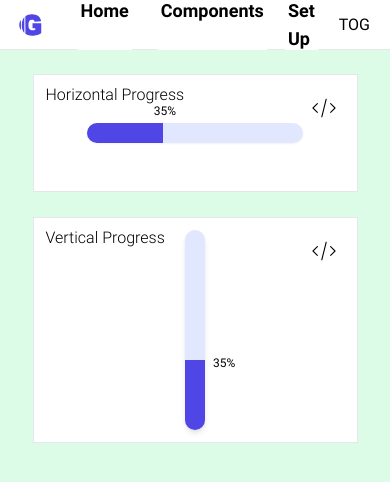
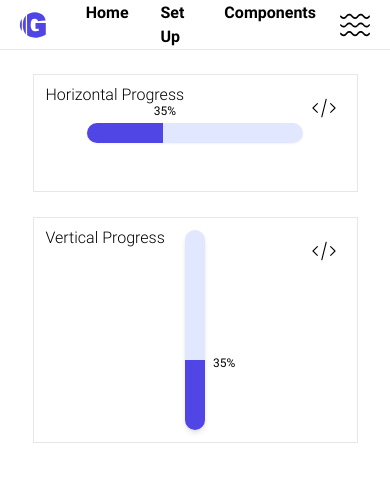
Before and after one commit to arthurfincham/gust, a React (Create React App) app: page /components in a window 390 px wide. Shown: the top 482 px of the page. Built offline with nearby package versions, Linux system fonts and the light colour scheme.

Commit message:
mobile nav

```diff
--- a/src/index.css
+++ b/src/index.css
@@ -77,3 +77,7 @@ li {
   z-index: 10;
   height: 100%;
 }
+
+nav {
+  z-index: 20;
+}
--- /dev/null
+++ b/src/pubComponents/AllComponents.js
@@ -0,0 +1,18 @@
+import HorizontalProgress from './HorizontalProgress';
+import VerticalProgress from './VerticalProgress';
+import { HoriProg, VertProg } from './CodeFile';
+import Wrapper from '../siteComponents/Wrapper';
+
+export default function AllComponents() {
+  const progressProps = {
+    min: 0,
+    max: 100,
+    value: 35,
+  };
+  return (
+    <div className="flex flex-col items-center w-full">
+      <Wrapper compChild={<HorizontalProgress {...progressProps} />} title="Horizontal Progress" myCode={HoriProg} />
+      <Wrapper compChild={<VerticalProgress {...progressProps} />} title="Vertical Progress" myCode={VertProg} />
+    </div>
+  );
+}
--- a/src/siteComponents/Components.js
+++ b/src/siteComponents/Components.js
@@ -1,5 +1,6 @@
 import Progress from '../pubComponents/Progress';
 import Cards from '../pubComponents/Cards';
+import AllComponents from '../pubComponents/AllComponents';
 import { useState, useEffect } from 'react';
 
 import { useSpring, animated } from 'react-spring';
@@ -7,9 +8,10 @@ import { useSpring, animated } from 'react-spring';
 export default function Components({ isClosed, windowWidth }) {
   const progress = <Progress />;
 
-  const [liveComp, setLiveComp] = useState(progress);
+  const cards = <Cards />;
 
-  const cards = <Cards />;
+  const allComps = <AllComponents />;
+  const [liveComp, setLiveComp] = useState(allComps);
 
   const renderComp = () => {
     return liveComp;
@@ -17,17 +19,20 @@ export default function Components({ isClosed, windowWidth }) {
 
   const collapse = useSpring({
     duration: 100,
-    transform: isClosed && windowWidth <= 640 ? 'translateX(-150px)' : 'translateX(0px)',
+    transform: isClosed && windowWidth <= 768 ? 'translateX(-150px)' : 'translateX(0px)',
   });
 
   const mainCollapse = useSpring({
     duration: 100,
-    transform: !isClosed && windowWidth <= 640 ? 'translateX(150px)' : 'translateX(0px)',
+    transform: !isClosed && windowWidth <= 768 ? 'translateX(150px)' : 'translateX(0px)',
   });
 
   return (
     <div className="flex h-full">
       <animated.ul style={collapse} className="flex flex-col border-r-[0.05em] border-collapse w-[150px] fixed h-full mt-[50px]">
+        <li className="w-full px-3 py-2 border-b-[0.05em] border-collapse cursor-pointer" onClick={() => setLiveComp(allComps)}>
+          All
+        </li>
         <li className="w-full px-3 py-2 border-b-[0.05em] border-collapse cursor-pointer" onClick={() => setLiveComp(progress)}>
           Progress
         </li>
@@ -35,7 +40,7 @@ export default function Components({ isClosed, windowWidth }) {
           Cards
         </li>
       </animated.ul>
-      <animated.div style={mainCollapse} className="flex bg-green-100 flex-col mt-[50px] md:ml-[150px] items-center w-full">
+      <animated.div style={mainCollapse} className="flex  flex-col mt-[50px] md:ml-[150px] items-center w-full">
         {renderComp()}
       </animated.div>
     </div>
--- a/src/siteComponents/Navbar.js
+++ b/src/siteComponents/Navbar.js
@@ -1,28 +1,29 @@
 import GustIcon from '../svgs/GustIcon';
-
+import MenuIcon from '../svgs/MenuIcon';
 export default function Navbar({ isClosed, setIsClosed }) {
   return (
     <>
       <nav className="bg-white w-full h-[50px] flex items-center px-4  border-b-[.05em] fixed">
         <GustIcon svgClass="fill-indigo-600 h-[40px]" />
-        <div className="flex ml-6 space-x-4">
-          <a className="px-1 m-2 text-lg bg-white rounded-md hover:cursor-pointer roboto-bold" href="/">
+        <div className="flex justify-end w-full ml-6 space-x-4 ">
+          <a className="px-1 m-2 bg-white rounded-md text-md hover:cursor-pointer roboto-bold" href="/">
             Home
           </a>
-          <a className="px-1 m-2 text-lg bg-white rounded-md hover:cursor-pointer roboto-bold" href="/components">
+
+          <a className="px-1 m-2 bg-white rounded-md text-md hover:cursor-pointer roboto-bold" href="/set-up">
+            Set Up
+          </a>
+          <a className="px-1 m-2 bg-white rounded-md text-md hover:cursor-pointer roboto-bold" href="/components">
             Components
-          </a>
-          <a className="px-1 m-2 text-lg bg-white rounded-md hover:cursor-pointer roboto-bold" href="/set-up">
-            Set Up
           </a>
           <button
             onClick={() => setIsClosed(!isClosed)}
             type="button"
-            className="inline-flex items-center justify-center p-1 rounded-md dark:fill-white hover:bg-gray-100 dark:hover:fill-white hover-bg-blue-gradient "
+            className="inline-flex items-center justify-center p-1 rounded-md md:hidden dark:fill-white hover:bg-gray-100 dark:hover:fill-white hover-bg-blue-gradient "
             aria-controls="mobile-menu"
             aria-expanded="false"
           >
-            TOG
+            <MenuIcon svgClass="fill-black" />
           </button>
         </div>
       </nav>
--- /dev/null
+++ b/src/svgs/MenuIcon.js
@@ -0,0 +1,20 @@
+export default function MenuIcon({ svgClass }) {
+  return (
+    <svg
+      className={svgClass}
+      height="30px"
+      width="30px"
+      xmlns="http://www.w3.org/2000/svg"
+      x="0px"
+      y="0px"
+      viewBox="0 0 100 100"
+      enable-background="new 0 0 100 100"
+    >
+      <g>
+        <path d="M95.923,76.9c-0.031,0.044-3.219,4.449-7.562,4.621c-2.735,0.103-5.461-1.495-8.111-4.764   c-3.47-4.283-7.21-6.451-11.124-6.451c-0.16,0-0.319,0.004-0.479,0.011c-6.326,0.285-10.608,6.223-10.858,6.577   c-0.002,0.003-0.004,0.004-0.006,0.007c-0.032,0.044-3.219,4.449-7.562,4.621c-2.747,0.103-5.462-1.495-8.111-4.764   c-3.47-4.283-7.21-6.451-11.124-6.451c-0.16,0-0.319,0.004-0.479,0.011c-6.326,0.285-10.608,6.223-10.858,6.577   c-0.002,0.003-0.004,0.004-0.006,0.007c-0.031,0.044-3.219,4.449-7.562,4.621c-2.741,0.103-5.461-1.495-8.111-4.764   c-0.454-0.56-1.049-0.84-1.643-0.84c-0.595,0-1.191,0.28-1.645,0.84c-0.908,1.12-0.908,2.937,0,4.057   c3.613,4.458,7.533,6.638,11.604,6.44c6.384-0.286,10.69-6.335,10.869-6.593c0.032-0.044,3.211-4.417,7.521-4.61   c2.739-0.123,5.484,1.479,8.146,4.763c3.613,4.457,7.519,6.628,11.604,6.44c6.382-0.286,10.69-6.335,10.869-6.593   c0.032-0.044,3.209-4.417,7.521-4.61c2.746-0.123,5.484,1.479,8.146,4.763c3.613,4.458,7.534,6.638,11.604,6.44   c6.384-0.286,10.69-6.335,10.871-6.593c0.836-1.195,0.73-2.996-0.235-4.034C98.234,75.587,96.769,75.713,95.923,76.9z"></path>
+        <path d="M95.923,48.115c-0.031,0.044-3.219,4.449-7.562,4.621c-2.735,0.106-5.461-1.495-8.111-4.764   c-3.47-4.283-7.21-6.451-11.124-6.451c-0.16,0-0.319,0.004-0.479,0.011c-6.326,0.285-10.609,6.223-10.858,6.577   c-0.002,0.003-0.004,0.004-0.006,0.007c-0.032,0.044-3.219,4.449-7.562,4.621c-2.747,0.106-5.462-1.495-8.111-4.764   c-3.47-4.283-7.21-6.451-11.124-6.451c-0.16,0-0.319,0.004-0.479,0.011c-6.326,0.285-10.609,6.223-10.858,6.577   c-0.002,0.003-0.004,0.004-0.006,0.007c-0.031,0.044-3.219,4.449-7.562,4.621c-2.741,0.106-5.461-1.495-8.111-4.764   c-0.454-0.56-1.049-0.84-1.643-0.84c-0.595,0-1.191,0.28-1.645,0.84c-0.908,1.12-0.908,2.937,0,4.057   c3.613,4.458,7.533,6.642,11.604,6.44c6.384-0.286,10.69-6.335,10.869-6.593c0.032-0.044,3.211-4.417,7.521-4.61   c2.739-0.109,5.484,1.479,8.146,4.763c3.613,4.457,7.519,6.623,11.604,6.44c6.382-0.286,10.69-6.335,10.869-6.593   c0.032-0.044,3.209-4.417,7.521-4.61c2.746-0.109,5.484,1.479,8.146,4.763c3.613,4.458,7.534,6.642,11.604,6.44   c6.384-0.286,10.69-6.335,10.871-6.593c0.836-1.195,0.73-2.996-0.235-4.034C98.234,46.803,96.769,46.928,95.923,48.115z"></path>
+        <path d="M12.284,29.683c6.384-0.286,10.69-6.335,10.869-6.593c0.032-0.044,3.211-4.417,7.521-4.61   c2.739-0.113,5.484,1.479,8.146,4.763c3.613,4.457,7.519,6.636,11.604,6.44c6.382-0.286,10.69-6.335,10.869-6.593   c0.032-0.044,3.209-4.417,7.521-4.61c2.746-0.113,5.484,1.479,8.146,4.763c3.613,4.458,7.534,6.646,11.604,6.44   c6.384-0.286,10.69-6.335,10.871-6.593c0.836-1.195,0.73-2.996-0.235-4.034c-0.967-1.039-2.432-0.913-3.278,0.273   c-0.031,0.044-3.219,4.449-7.562,4.621c-2.735,0.109-5.461-1.495-8.111-4.764c-3.47-4.283-7.21-6.451-11.124-6.451   c-0.16,0-0.319,0.004-0.479,0.011c-6.326,0.285-10.609,6.223-10.858,6.577c-0.002,0.003-0.004,0.004-0.006,0.007   c-0.032,0.044-3.219,4.449-7.562,4.621c-2.747,0.109-5.462-1.495-8.111-4.764c-3.47-4.283-7.21-6.451-11.124-6.451   c-0.16,0-0.319,0.004-0.479,0.011c-6.326,0.285-10.609,6.223-10.858,6.577c-0.002,0.003-0.004,0.004-0.006,0.007   c-0.031,0.044-3.219,4.449-7.562,4.621c-2.741,0.109-5.461-1.495-8.111-4.764c-0.454-0.56-1.049-0.84-1.643-0.84   c-0.595,0-1.191,0.28-1.645,0.84c-0.908,1.12-0.908,2.937,0,4.057C4.294,27.701,8.213,29.889,12.284,29.683z"></path>
+      </g>
+    </svg>
+  );
+}
```
